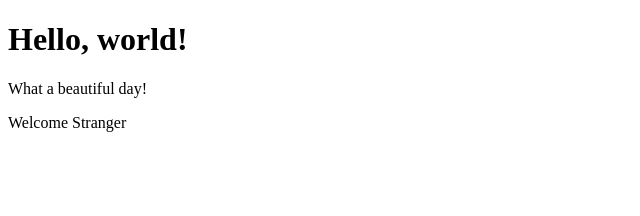
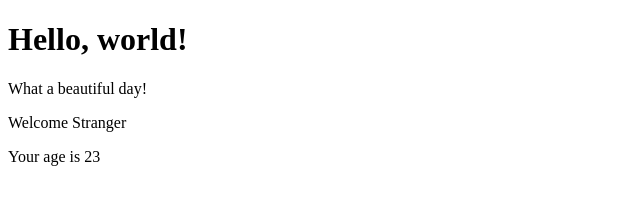
Before and after one commit to rickcrypto90/react-exercices, a React (Create React App) app: page / in a window 1280 px wide. Shown: the top 216 px of the page, without its empty margins (0-640 px from the left). Built offline with nearby package versions, Linux system fonts and the light colour scheme.

Commit message:
done: props-03

```diff
--- a/src/App.js
+++ b/src/App.js
@@ -6,7 +6,7 @@ export class App extends React.Component {
         return (
             <div>
                 <Hello />
-                <Welcome  />
+                <Welcome age="23" />
             </div>)
     }
 }
--- a/src/Welcome.js
+++ b/src/Welcome.js
@@ -2,7 +2,9 @@ import React from "react";
 export class Welcome extends React.Component {
     render() {
         return (
-            <p>Welcome {this.props.name}</p>
+            (<div>
+                <p>Welcome {this.props.name}</p>
+                <p>Your age is {this.props.age}</p></div>)
         )
     }
 }
```
